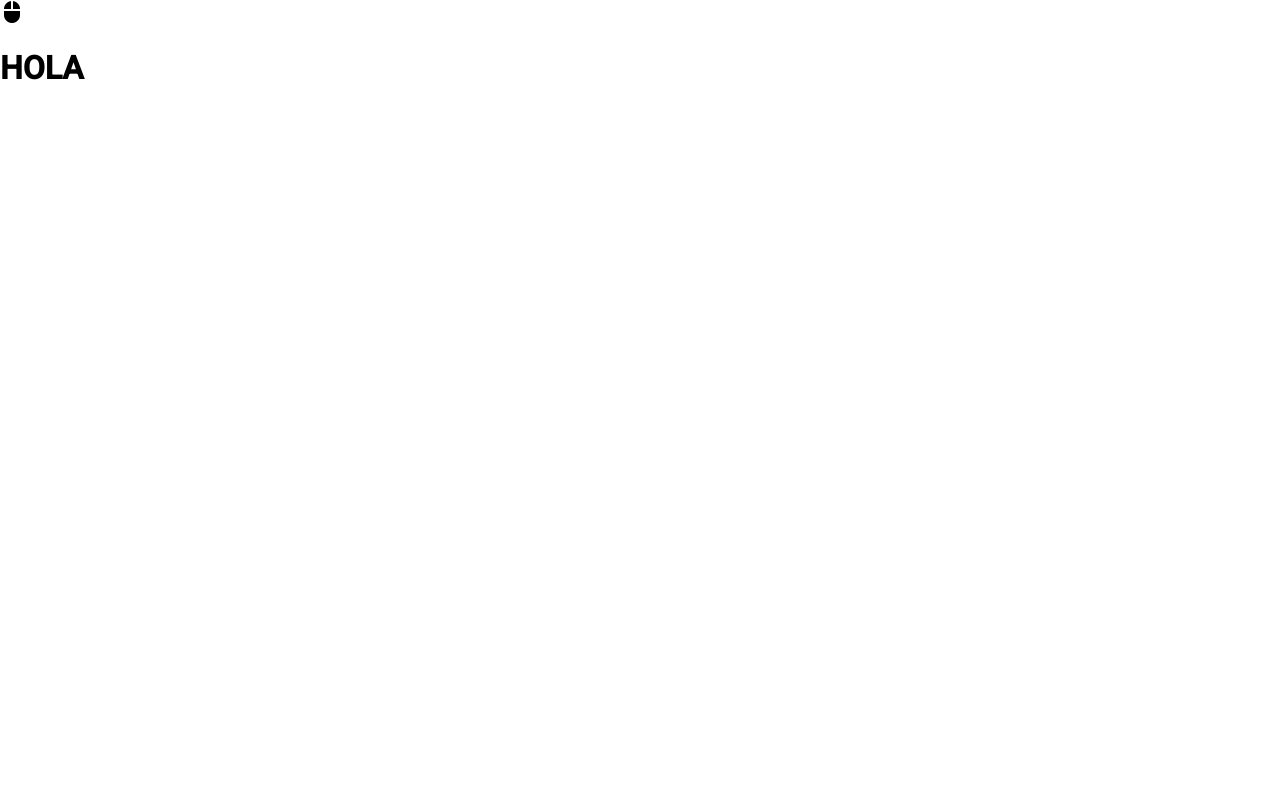
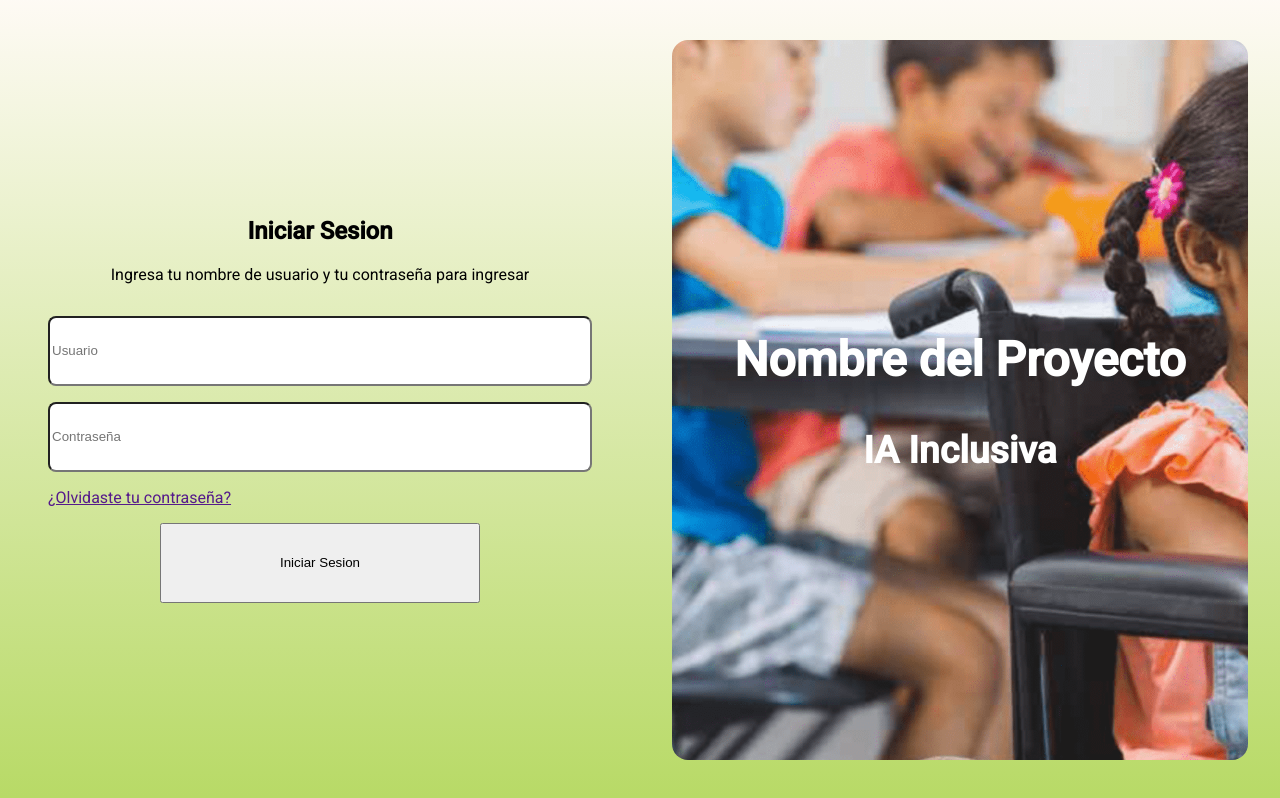
Before and after one commit to Arodiluna/hackaton, an Angular app: page /login in a window 1280 px wide. Built offline with nearby package versions, Linux system fonts and the light colour scheme.

Commit message:
Creada Pagina de Login
Se creo la pagina de login, dividida en dos secciones, queda pendiente algunos estilos de letras

```diff
--- a/src/app/pages/login/login.component.html
+++ b/src/app/pages/login/login.component.html
@@ -1,9 +1,35 @@
+<main class="main-login">
+  <section class="bloq-izq">
+    <div class="bloq-inicio-sesion">
+      <div class="inicio-sesion">
+        <h1>Iniciar Sesion</h1>
+        <p>Ingresa tu nombre de usuario y tu contraseña para ingresar</p>
+      </div>
 
-<main>
-    <div class="icon">
-        <mat-icon>
-            mouse
-        </mat-icon>
+      <div class="inputs">
+        <input type="text" placeholder="Usuario" />
+        <input type="text" placeholder="Contraseña" />
+      </div>
+
+      <div>
+        <a href="">¿Olvidaste tu contraseña?</a>
+      </div>
+
+      <div class="boton-inicio-sesion">
+        <button type="submit">Iniciar Sesion</button>
+      </div>
     </div>
-    <h1>HOLA</h1>
+  </section>
+
+  <section class="bloq-der">
+    <div class="bloq-img">
+      <div>
+        <h2>Nombre del Proyecto</h2>
+        <h3>IA Inclusiva</h3>
+      </div>
+    </div>
+  </section>
+
+
+
 </main>
--- a/src/app/pages/login/login.component.scss
+++ b/src/app/pages/login/login.component.scss
@@ -0,0 +1,82 @@
+html {
+    font-size: 62.5%; /* =10px */
+  }
+
+main{
+    background: linear-gradient(rgba(253, 247, 237, 0.6), rgba(136, 193, 0, 0.6));
+
+}
+
+.main-login{
+    display: flex;
+    height: 100vh;
+}
+
+.bloq-izq{
+    width: 50%;
+    display: flex;
+    align-items: center;
+    align-content: center;
+    justify-content: center;
+    flex-direction: column;
+}
+
+.bloq-inicio-sesion{
+    width: 85%;
+    display: flex;
+    flex-direction: column;
+    gap: 1rem;
+}
+
+.inicio-sesion{
+    width: 100%;
+    text-align: center;
+}
+
+.inputs{
+    width: 100%;
+    display: flex;
+    flex-direction: column;
+    gap: 1rem;
+}
+
+.inputs input{
+    height: 4rem;
+    border-radius: .5rem;
+}
+
+.boton-inicio-sesion{
+    width: 100%;
+}
+
+.boton-inicio-sesion{
+    display: flex;
+    justify-content: center;
+}
+
+.boton-inicio-sesion button{
+    height: 5rem;
+    width: 20rem;
+}
+
+.bloq-der{
+    width: 50%;
+    display: flex;
+    justify-content: center;
+    align-items: center;
+}
+
+.bloq-der .bloq-img{
+    width: 90%;
+    height: 90%;
+    background-image: url(/assets/img/login/IMAGEN\ NIÑA.png);
+    background-size: cover;
+    background-repeat: no-repeat;
+    display: flex;
+    justify-content: center;
+    align-items: center;
+    text-align: center;
+    color: white;
+    font-size: 2rem;
+    border-radius: 1rem;
+}
```
